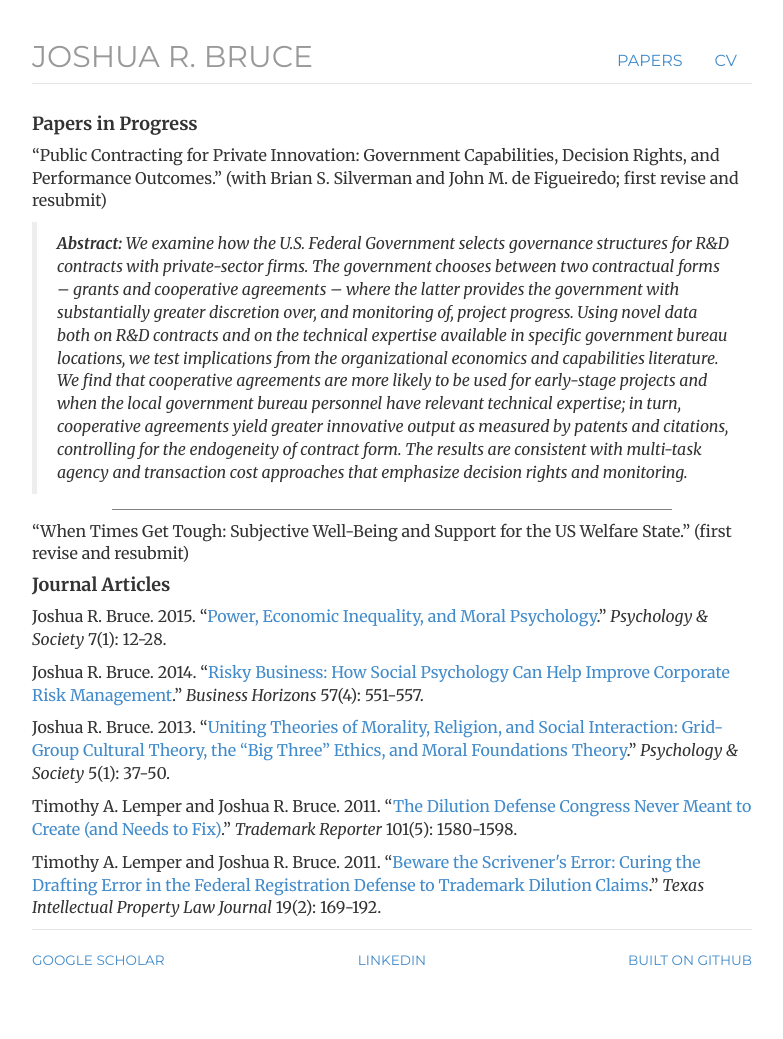
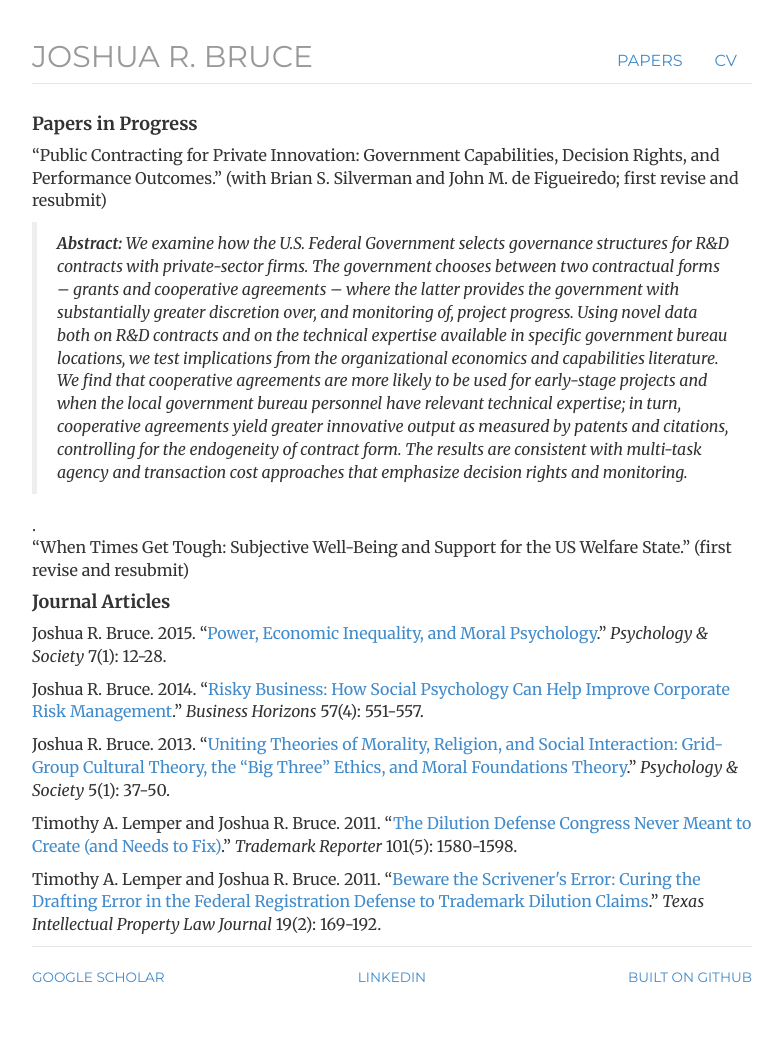
Before and after one commit to joshuarbruce/joshuarbruce.github.io, a Jekyll site: the page built from papers/index.html, in a window 1280 px wide. Shown: the whole page, without its empty margins (248-1031 px from the left). Built offline with Jekyll 4.4.1, drawn with Linux system fonts in a browser that asks for light colours; nearby versions of some CDN libraries.

Commit message:
Update style.css

```diff
--- a/css/style.css
+++ b/css/style.css
@@ -6,20 +6,6 @@ body { padding-top: 20px; padding-bottom: 40px; font-family: 'Merriweather', Geo
 h1, h2, h3, h4, h5, h6, .h1, .h2, .h3, .h4, .h5, .h6 { font-family: 'Merriweather', Georgia, Times; font-weight: 700;}
 
 blockquote p { font-size: 16px; line-height: 1.6em;}
-
-/* Create custom horizontal line */
-.customHr {
-    width: 100%
-    font-size: 1px;
-    color: rgba(0, 0, 0, 0);
-    line-height: 1px;
-    margin-left: 5em;
-    margin-right: 5em;
-
-    background-color: grey;
-    margin-top: -5px;
-    margin-bottom: 10px;
-}
 
 /* Masthead */
 .header, .footer, .header h2, .header h3 { font-family: 'Montserrat', Helvetica, sans-serif; text-transform: uppercase; font-weight: normal; }
```
